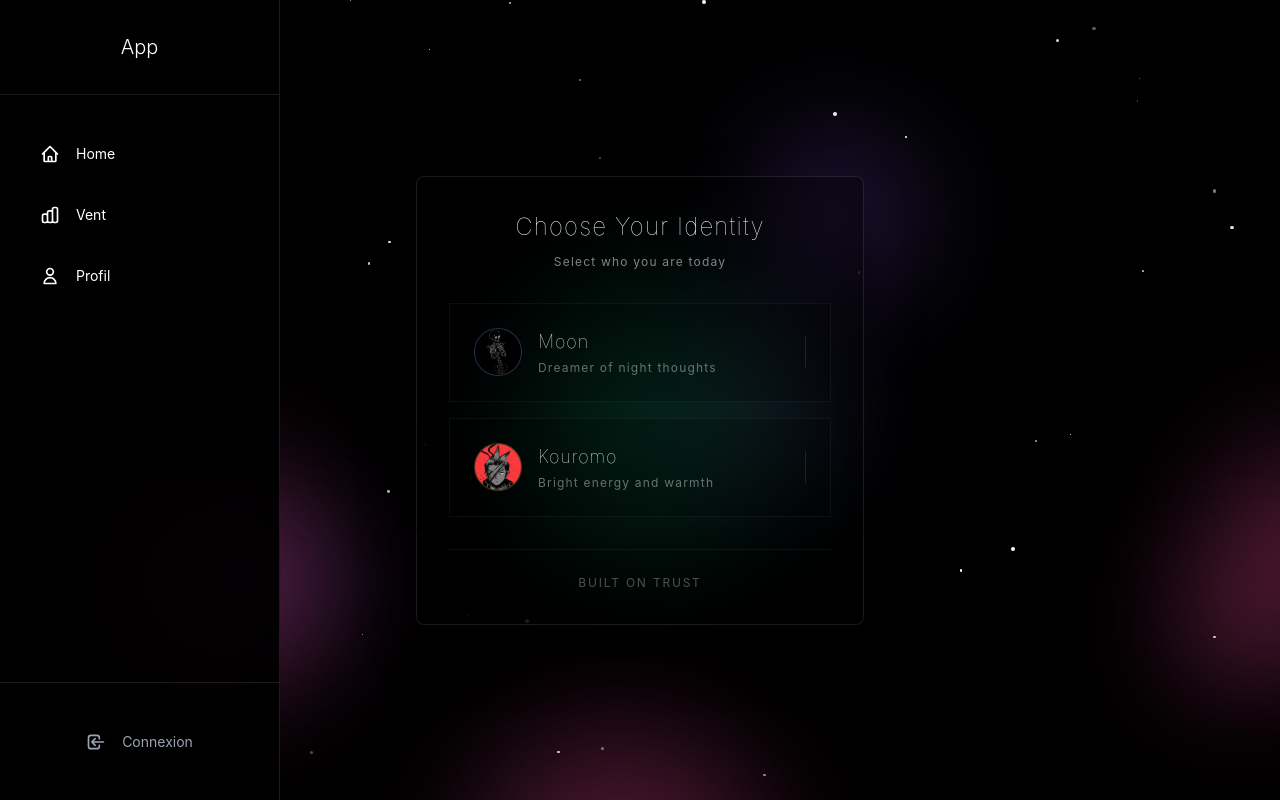
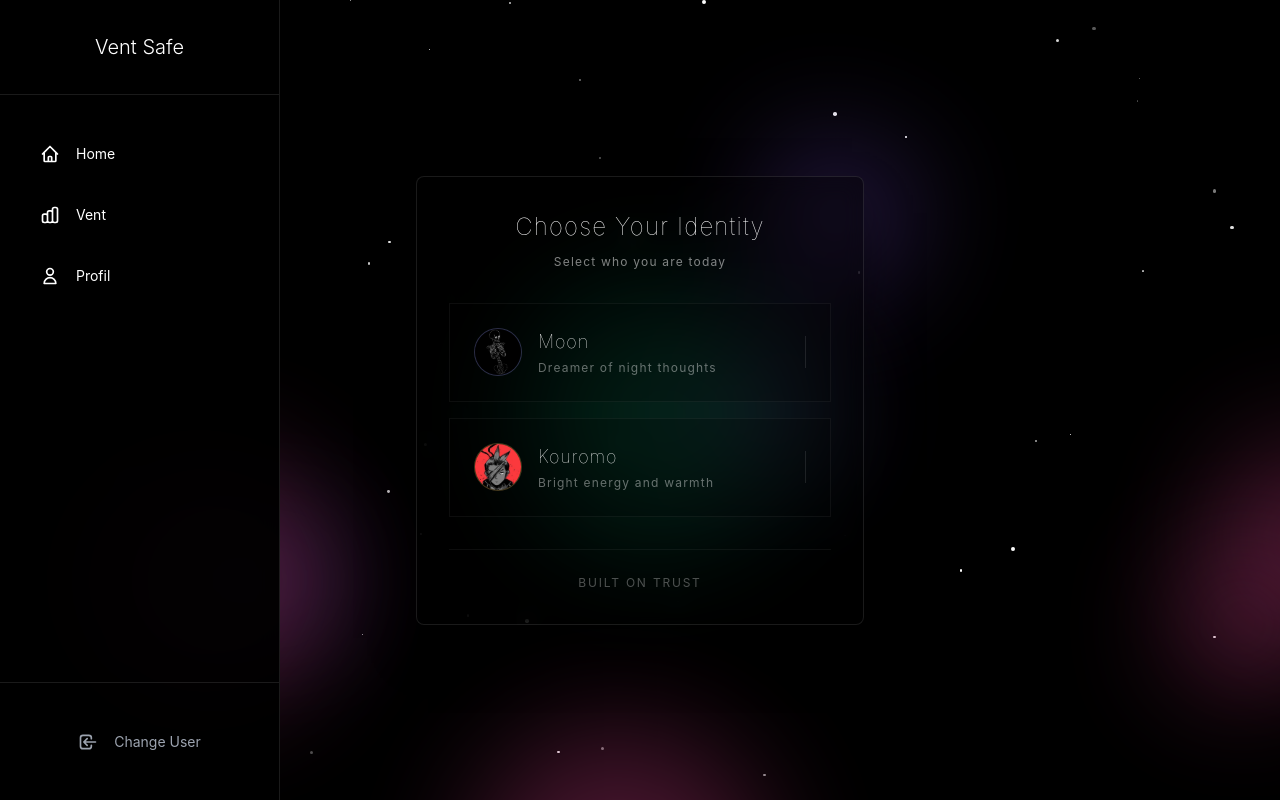
Before and after one commit to moonlight58/VentSafe, a Vue app: page / in a window 1280 px wide. Built offline with nearby package versions, Linux system fonts and the light colour scheme.

Commit message:
added new web logo - minor fixes with the path on the navbar

```diff
--- a/public/index.html
+++ b/public/index.html
@@ -4,7 +4,7 @@
     <meta charset="utf-8">
     <meta http-equiv="X-UA-Compatible" content="IE=edge">
     <meta name="viewport" content="width=device-width,initial-scale=1.0">
-    <link rel="icon" href="<%= BASE_URL %>favicon.ico">
+    <link rel="icon" href="<%= BASE_URL %>cloud.svg">
     <title><%= htmlWebpackPlugin.options.title %></title>
   </head>
   <body>
--- a/src/components/NavBar.vue
+++ b/src/components/NavBar.vue
@@ -3,7 +3,7 @@
     <div class="navbar-container">
       <!-- Logo ou titre -->
       <div class="navbar-brand">
-        <h2 class="brand-title">App</h2>
+        <h2 class="brand-title">Vent Safe</h2>
       </div>
 
       <!-- Menu principal -->
@@ -82,7 +82,7 @@
               d="M11 16l-4-4m0 0l4-4m-4 4h14m-5 4v1a3 3 0 01-3 3H6a3 3 0 01-3-3V7a3 3 0 013-3h7a3 3 0 013 3v1"
             />
           </svg>
-          <span class="menu-text">Connexion</span>
+          <span class="menu-text">Change User</span>
         </router-link>
       </div>
     </div>
```
Also changed, not shown: public/cloud.svg (added).
